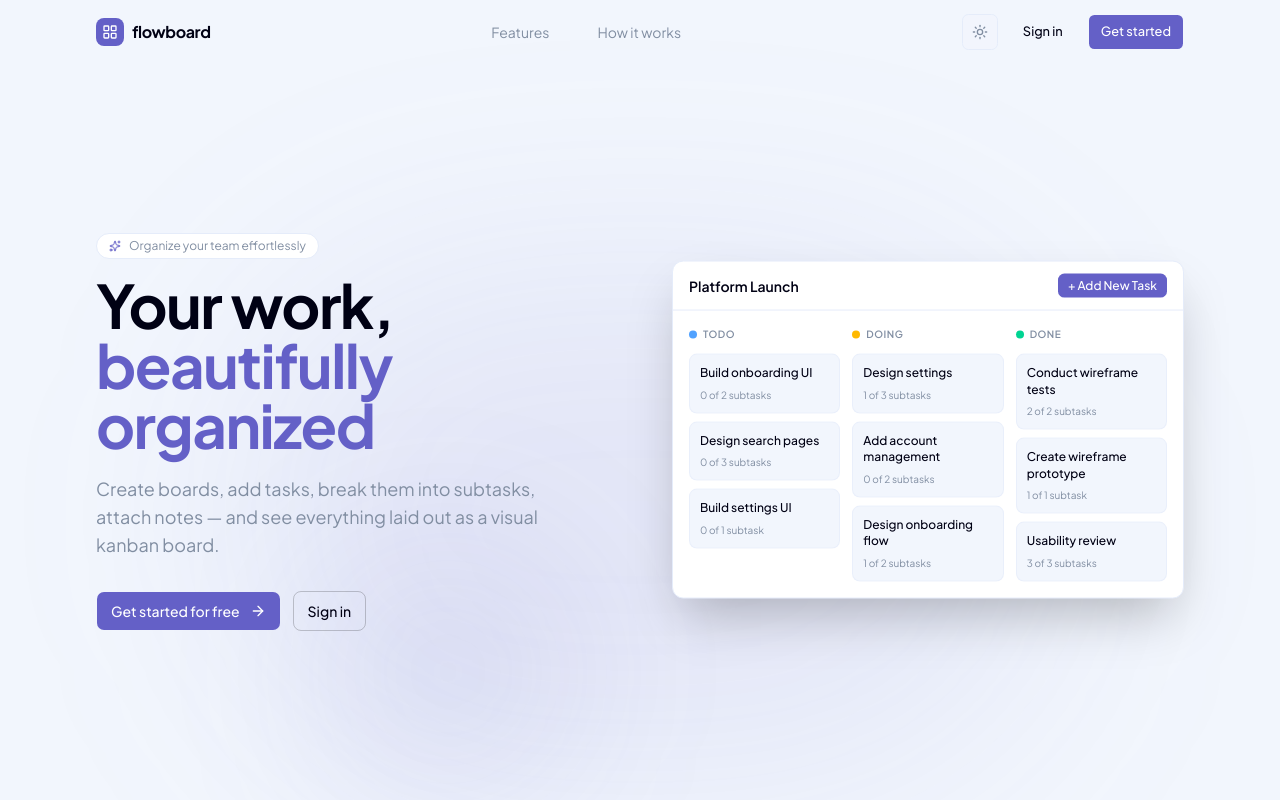
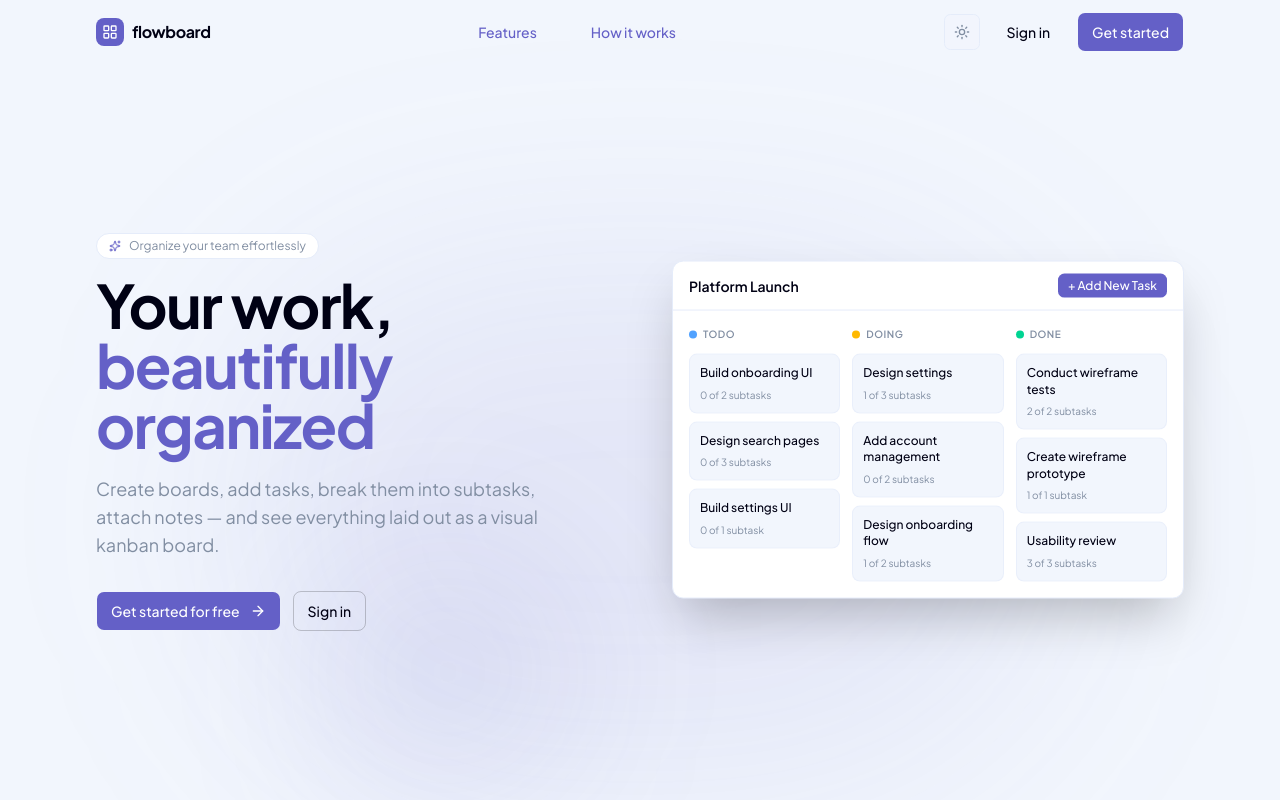
Before and after one commit to dev-anurag-singh/Flowboard, a Next.js app: page / in a window 1280 px wide. Shown: the top 800 px of the page. Built offline with nearby package versions, Linux system fonts and the light colour scheme.

Commit message:
updated navbar

```diff
--- a/features/landing/components/navbar.tsx
+++ b/features/landing/components/navbar.tsx
@@ -1,38 +1,37 @@
-"use client"
+"use client";
 
-import { useState, useEffect } from "react"
-import Link from "next/link"
-import { Menu, X, LayoutGrid } from "lucide-react"
-import { Button } from "@/components/ui/button"
-import { cn } from "@/lib/utils"
-import { ThemeToggle } from "./theme-toggle"
+import { useEffect, useState } from "react";
+import Link from "next/link";
+import { LayoutGrid } from "lucide-react";
+import { Button } from "@/components/ui/button";
+import { cn } from "@/lib/utils";
+import { ThemeToggle } from "./theme-toggle";
 
 const navLinks = [
   { label: "Features", href: "#features" },
   { label: "How it works", href: "#how-it-works" },
-]
+];
 
 export function Navbar() {
-  const [isScrolled, setIsScrolled] = useState(false)
-  const [isOpen, setIsOpen] = useState(false)
+  const [isScrolled, setIsScrolled] = useState(false);
 
   useEffect(() => {
-    const onScroll = () => setIsScrolled(window.scrollY > 16)
-    window.addEventListener("scroll", onScroll, { passive: true })
-    return () => window.removeEventListener("scroll", onScroll)
-  }, [])
+    const onScroll = () => setIsScrolled(window.scrollY > 16);
+    window.addEventListener("scroll", onScroll, { passive: true });
+    return () => window.removeEventListener("scroll", onScroll);
+  }, []);
 
   return (
     <header
       className={cn(
-        "fixed top-0 inset-x-0 z-50 transition-all duration-300",
-        isScrolled || isOpen
-          ? "bg-background/95 backdrop-blur-md border-b border-border"
+        "fixed inset-x-0 top-0 z-50 transition-all duration-300",
+        isScrolled
+          ? "border-b border-border bg-background/95 backdrop-blur-md"
           : "bg-transparent"
       )}
     >
       <nav className="mx-auto max-w-6xl px-4 sm:px-6 lg:px-8">
-        <div className="flex h-16 items-center justify-between">
+        <div className="flex min-h-16 items-center justify-between gap-3 py-3 md:h-16 md:py-0">
           {/* Logo */}
           <Link href="/" className="flex items-center gap-2">
             <div className="flex h-7 w-7 items-center justify-center rounded-lg bg-primary">
@@ -43,67 +42,27 @@ export function Navbar() {
             </span>
           </Link>
 
-          {/* Desktop nav */}
-          <div className="hidden md:flex items-center gap-6">
-            {navLinks.map((link) => (
-              <a
-                key={link.href}
-                href={link.href}
-                className="rounded-md px-3 py-1.5 text-sm text-muted-foreground transition-colors hover:bg-muted hover:text-foreground"
-              >
-                {link.label}
-              </a>
+          {/* In-page nav */}
+          <div className="hidden items-center gap-3 sm:flex md:gap-6">
+            {navLinks.map(link => (
+              <Button key={link.href} variant="link" asChild>
+                <Link href={link.href}>{link.label}</Link>
+              </Button>
             ))}
           </div>
 
-          {/* Desktop CTA */}
-          <div className="hidden md:flex items-center gap-3">
-            <ThemeToggle />
-            <Button variant="ghost" size="sm" asChild>
+          {/* Actions */}
+          <div className="flex items-center gap-2 sm:gap-3">
+            <ThemeToggle variant="navbar" />
+            <Button variant="ghost" asChild className="hidden md:inline-flex">
               <Link href="/login">Sign in</Link>
             </Button>
-            <Button size="sm" asChild>
+            <Button asChild>
               <Link href="/register">Get started</Link>
             </Button>
           </div>
-
-          {/* Mobile hamburger */}
-          <button
-            className="md:hidden p-2 text-muted-foreground hover:text-foreground transition-colors"
-            onClick={() => setIsOpen(!isOpen)}
-            aria-label="Toggle menu"
-          >
-            {isOpen ? <X className="h-5 w-5" /> : <Menu className="h-5 w-5" />}
-          </button>
         </div>
-
-        {/* Mobile menu */}
-        {isOpen && (
-          <div className="md:hidden border-t border-border pb-4 pt-3 space-y-1">
-            {navLinks.map((link) => (
-              <a
-                key={link.href}
-                href={link.href}
-                onClick={() => setIsOpen(false)}
-                className="block px-2 py-2 text-sm text-muted-foreground hover:text-foreground transition-colors"
-              >
-                {link.label}
-              </a>
-            ))}
-            <div className="flex flex-col gap-2 pt-3 border-t border-border">
-              <div className="flex justify-center py-1">
-                <ThemeToggle />
-              </div>
-              <Button variant="outline" size="sm" asChild>
-                <Link href="/login">Sign in</Link>
-              </Button>
-              <Button size="sm" asChild>
-                <Link href="/register">Get started</Link>
-              </Button>
-            </div>
-          </div>
-        )}
       </nav>
     </header>
-  )
+  );
 }
```
